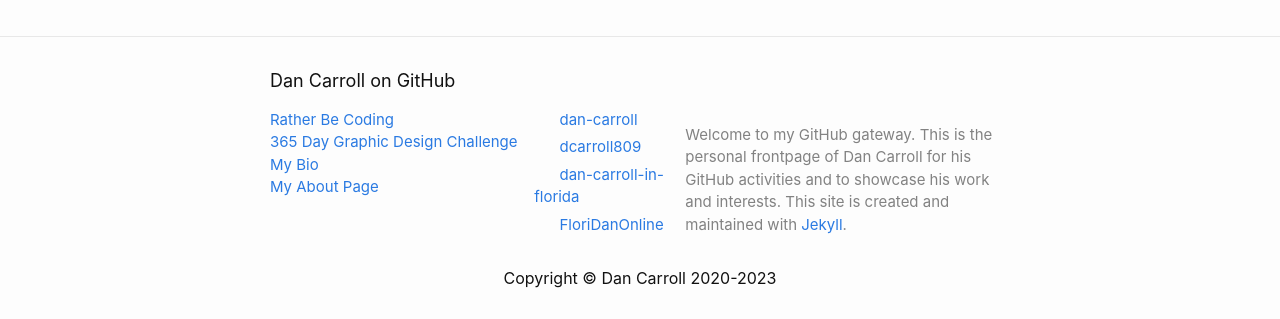
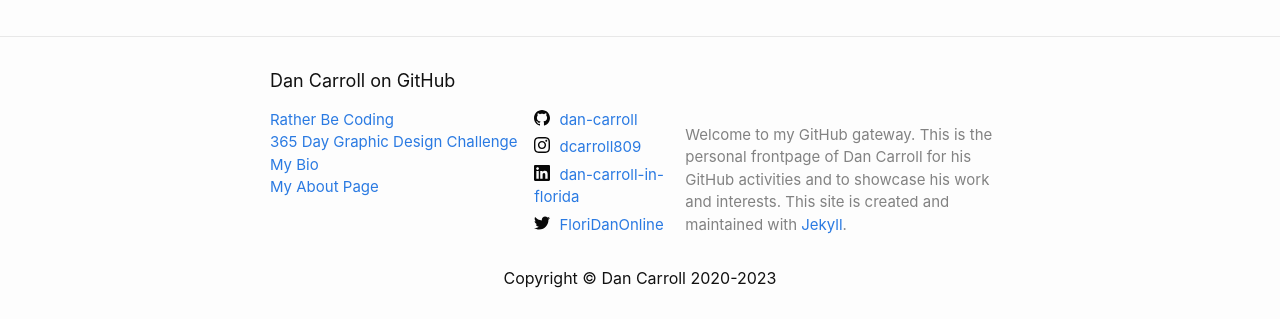
Before and after one commit to dan-carroll/dan-carroll.github.io, a Jekyll site: the page built from index.markdown, in a window 1280 px wide. Shown: the part 565-884 px from the top of the page. Built offline with Jekyll 4.4.1, drawn with Linux system fonts in a browser that asks for light colours.

Commit message:
Update social.html
Fixed social media icon links for footer.

```diff
--- a/_includes/social.html
+++ b/_includes/social.html
@@ -1,14 +1,14 @@
 <ul class="social-media-list">
-  {%- if site.dribbble_username -%}<li><a href="https://dribbble.com/{{ site.dribbble_username| cgi_escape | escape }}"><svg class="svg-icon"><use xlink:href="{{ '/assets/minima-social-icons.svg#dribbble' | relative_url }}"></use></svg> <span class="username">{{ site.dribbble_username| escape }}</span></a></li>{%- endif -%}
-  {%- if site.facebook_username -%}<li><a href="https://www.facebook.com/{{ site.facebook_username| cgi_escape | escape }}"><svg class="svg-icon"><use xlink:href="{{ '/assets/minima-social-icons.svg#facebook' | relative_url }}"></use></svg> <span class="username">{{ site.facebook_username| escape }}</span></a></li>{%- endif -%}
-  {%- if site.flickr_username -%}<li><a href="https://www.flickr.com/photos/{{ site.flickr_username| cgi_escape | escape }}"><svg class="svg-icon"><use xlink:href="{{ '/assets/minima-social-icons.svg#flickr' | relative_url }}"></use></svg> <span class="username">{{ site.flickr_username| escape }}</span></a></li>{%- endif -%}
-  {%- if site.github_username -%}<li><a href="https://github.com/{{ site.github_username| cgi_escape | escape }}"><svg class="svg-icon"><use xlink:href="{{ '/assets/minima-social-icons.svg#github' | relative_url }}"></use></svg> <span class="username">{{ site.github_username| escape }}</span></a></li>{%- endif -%}
-  {%- if site.instagram_username -%}<li><a href="https://instagram.com/{{ site.instagram_username| cgi_escape | escape }}"><svg class="svg-icon"><use xlink:href="{{ '/assets/minima-social-icons.svg#instagram' | relative_url }}"></use></svg> <span class="username">{{ site.instagram_username| escape }}</span></a></li>{%- endif -%}
-  {%- if site.linkedin_username -%}<li><a href="https://www.linkedin.com/in/{{ site.linkedin_username| cgi_escape | escape }}"><svg class="svg-icon"><use xlink:href="{{ '/assets/minima-social-icons.svg#linkedin' | relative_url }}"></use></svg> <span class="username">{{ site.linkedin_username| escape }}</span></a></li>{%- endif -%}
-  {%- if site.pinterest_username -%}<li><a href="https://www.pinterest.com/{{ site.pinterest_username| cgi_escape | escape }}"><svg class="svg-icon"><use xlink:href="{{ '/assets/minima-social-icons.svg#pinterest' | relative_url }}"></use></svg> <span class="username">{{ site.pinterest_username| escape }}</span></a></li>{%- endif -%}
-  {%- for mst in site.mastodon -%}{%- if mst.username and mst.instance -%}<li><a href="https://{{ mst.instance| cgi_escape | escape}}/@{{mst.username}}"><svg class="svg-icon"><use xlink:href="{{ '/assets/minima-social-icons.svg#mastodon' | relative_url }}"></use></svg> <span class="username">{{ mst.username|escape }}</span></a></li>{%- endif -%}{%- endfor -%}
-  {%- if site.twitter_username -%}<li><a href="https://www.twitter.com/{{ site.twitter_username| cgi_escape | escape }}"><svg class="svg-icon"><use xlink:href="{{ '/assets/minima-social-icons.svg#twitter' | relative_url }}"></use></svg> <span class="username">{{ site.twitter_username| escape }}</span></a></li>{%- endif -%}
-  {%- if site.youtube_username -%}<li><a href="https://youtube.com/{{ site.youtube_username| cgi_escape | escape }}"><svg class="svg-icon"><use xlink:href="{{ '/assets/minima-social-icons.svg#youtube' | relative_url }}"></use></svg> <span class="username">{{ site.youtube_username| escape }}</span></a></li>{%- endif -%}
-  {%- if site.googleplus_username -%}<li><a href="https://plus.google.com/{{ site.googleplus_username| escape }}"><svg class="svg-icon"><use xlink:href="{{ '/assets/minima-social-icons.svg#googleplus' | relative_url }}"></use></svg> <span class="username">{{ site.googleplus_username| escape }}</span></a></li>{%- endif -%}
-  {%- if site.rss -%}<li><a href="{{ 'feed.xml' | relative_url }}"><svg class="svg-icon"><use xlink:href="{{ '/assets/minima-social-icons.svg#rss' | relative_url }}"></use></svg> <span>{{ site.rss | escape }}</span></a></li>{%- endif -%}
+  {%- if site.dribbble_username -%}<li><a href="https://dribbble.com/{{ site.dribbble_username| cgi_escape | escape }}"><svg class="svg-icon"><use xlink:href="{{ '/assets/icn/minima-social-icons.svg#dribbble' | relative_url }}"></use></svg> <span class="username">{{ site.dribbble_username| escape }}</span></a></li>{%- endif -%}
+  {%- if site.facebook_username -%}<li><a href="https://www.facebook.com/{{ site.facebook_username| cgi_escape | escape }}"><svg class="svg-icon"><use xlink:href="{{ '/assets/icn/minima-social-icons.svg#facebook' | relative_url }}"></use></svg> <span class="username">{{ site.facebook_username| escape }}</span></a></li>{%- endif -%}
+  {%- if site.flickr_username -%}<li><a href="https://www.flickr.com/photos/{{ site.flickr_username| cgi_escape | escape }}"><svg class="svg-icon"><use xlink:href="{{ '/assets/icn/minima-social-icons.svg#flickr' | relative_url }}"></use></svg> <span class="username">{{ site.flickr_username| escape }}</span></a></li>{%- endif -%}
+  {%- if site.github_username -%}<li><a href="https://github.com/{{ site.github_username| cgi_escape | escape }}"><svg class="svg-icon"><use xlink:href="{{ '/assets/icn/minima-social-icons.svg#github' | relative_url }}"></use></svg> <span class="username">{{ site.github_username| escape }}</span></a></li>{%- endif -%}
+  {%- if site.instagram_username -%}<li><a href="https://instagram.com/{{ site.instagram_username| cgi_escape | escape }}"><svg class="svg-icon"><use xlink:href="{{ '/assets/icn/minima-social-icons.svg#instagram' | relative_url }}"></use></svg> <span class="username">{{ site.instagram_username| escape }}</span></a></li>{%- endif -%}
+  {%- if site.linkedin_username -%}<li><a href="https://www.linkedin.com/in/{{ site.linkedin_username| cgi_escape | escape }}"><svg class="svg-icon"><use xlink:href="{{ '/assets/icn/minima-social-icons.svg#linkedin' | relative_url }}"></use></svg> <span class="username">{{ site.linkedin_username| escape }}</span></a></li>{%- endif -%}
+  {%- if site.pinterest_username -%}<li><a href="https://www.pinterest.com/{{ site.pinterest_username| cgi_escape | escape }}"><svg class="svg-icon"><use xlink:href="{{ '/assets/icn/minima-social-icons.svg#pinterest' | relative_url }}"></use></svg> <span class="username">{{ site.pinterest_username| escape }}</span></a></li>{%- endif -%}
+  {%- for mst in site.mastodon -%}{%- if mst.username and mst.instance -%}<li><a href="https://{{ mst.instance| cgi_escape | escape}}/@{{mst.username}}"><svg class="svg-icon"><use xlink:href="{{ '/assets/icn/minima-social-icons.svg#mastodon' | relative_url }}"></use></svg> <span class="username">{{ mst.username|escape }}</span></a></li>{%- endif -%}{%- endfor -%}
+  {%- if site.twitter_username -%}<li><a href="https://www.twitter.com/{{ site.twitter_username| cgi_escape | escape }}"><svg class="svg-icon"><use xlink:href="{{ '/assets/icn/minima-social-icons.svg#twitter' | relative_url }}"></use></svg> <span class="username">{{ site.twitter_username| escape }}</span></a></li>{%- endif -%}
+  {%- if site.youtube_username -%}<li><a href="https://youtube.com/{{ site.youtube_username| cgi_escape | escape }}"><svg class="svg-icon"><use xlink:href="{{ '/assets/icn/minima-social-icons.svg#youtube' | relative_url }}"></use></svg> <span class="username">{{ site.youtube_username| escape }}</span></a></li>{%- endif -%}
+  {%- if site.googleplus_username -%}<li><a href="https://plus.google.com/{{ site.googleplus_username| escape }}"><svg class="svg-icon"><use xlink:href="{{ '/assets/icn/minima-social-icons.svg#googleplus' | relative_url }}"></use></svg> <span class="username">{{ site.googleplus_username| escape }}</span></a></li>{%- endif -%}
+  {%- if site.rss -%}<li><a href="{{ 'feed.xml' | relative_url }}"><svg class="svg-icon"><use xlink:href="{{ '/assets/icn/minima-social-icons.svg#rss' | relative_url }}"></use></svg> <span>{{ site.rss | escape }}</span></a></li>{%- endif -%}
 </ul>
```
